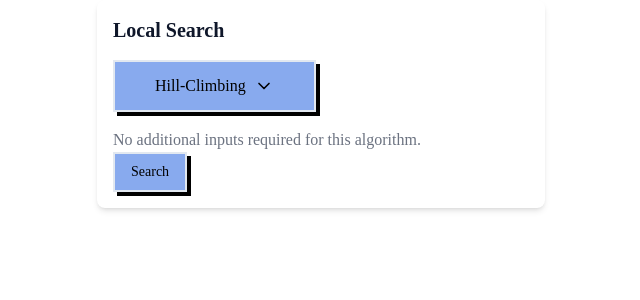
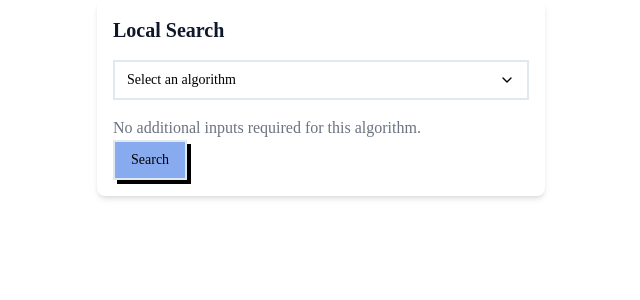
Before and after one commit to ninoaddict/AI-local-search, a React (Create React App) app in the folder src/clients/: page / in a window 1280 px wide. Shown: the top 300 px of the page, without its empty margins (319-959 px from the left). Built offline with nearby package versions, Linux system fonts and the light colour scheme.

Commit message:
feat: api call and display for the response type
Co-authored-by: NgokNgok04 <vladimirmatthew791@gmail.com>

```diff
--- a/src/clients/src/components/algorithm-selection.tsx
+++ b/src/clients/src/components/algorithm-selection.tsx
@@ -1,33 +1,42 @@
 "use client";
 
 import { useState } from "react";
-import Select from "./ui/select";
-import Button from "./ui/button";
+import {
+  Select,
+  SelectTrigger,
+  SelectContent,
+  SelectItem,
+  SelectValue,
+} from "./ui/select";
+import { Button } from "./ui/button";
 import Input from "./ui/input";
 
 const algorithms = [
-  { value: "Hill-Climbing" },
+  { value: "Hill-Climbing", endpoint: "/steepest" },
   {
     value: "Hill-Climbing with Sideways Move",
-    inputs: [{ placeholder: "Max Iteration: " }],
+    endpoint: "/sideways",
+    inputs: [{ placeholder: "Max Iteration: ", paramName: "maxMove" }],
   },
   {
     value: "Random Restart Hill-Climbing",
-    inputs: [{ placeholder: "Max Restart: " }],
+    endpoint: "/random-restart",
+    inputs: [{ placeholder: "Max Restart: ", paramName: "maxRestart" }],
   },
-  { value: "Stochastic Hill-climbing" },
-  { value: "Simulated Annealing" },
+  { value: "Stochastic Hill-climbing", endpoint: "/stochastic" },
+  { value: "Simulated Annealing", endpoint: "/simulated" },
   {
     value: "Genetic Algorithm",
+    endpoint: "/genetic",
     inputs: [
-      { placeholder: "Population Size: " },
-      { placeholder: "Iteration Time: " },
+      { placeholder: "Population Size: ", paramName: "initPopulation" },
+      { placeholder: "Iteration Time: ", paramName: "maxIter" },
     ],
   },
 ];
 
 interface AlgorithmSelectionProps {
-  onSearch: (selectedAlgorithm: string, inputValues: string[]) => void;
+  onSearch: (data: any) => void; // TODO: Define more specific type if available
 }
 
 export default function AlgorithmSelection({
@@ -42,6 +51,7 @@ export default function AlgorithmSelection({
   );
 
   const handleAlgorithmChange = (value: string) => {
+    console.log("HANDLE CHANGE");
     const selectedAlg = algorithms.find((alg) => alg.value === value);
     setSelectedAlgorithm(value);
     setInputValues(selectedAlg?.inputs ? selectedAlg.inputs.map(() => "") : []);
@@ -49,27 +59,30 @@ export default function AlgorithmSelection({
 
   // TODO: Pass to the right endpoint
   const handleSearch = async () => {
-    console.log("Algorithm: ", selectedAlgorithm);
-    console.log("Values: ", inputValues);
+    const currentAlgorithm = algorithms.find(
+      (alg) => alg.value === selectedAlgorithm
+    );
+    if (!currentAlgorithm) return;
+
+    const url = new URL(`http://localhost:8080${currentAlgorithm.endpoint}`);
+    if (currentAlgorithm.inputs) {
+      currentAlgorithm.inputs.forEach((input, index) => {
+        if (inputValues[index]) {
+          url.searchParams.append(input.paramName, inputValues[index]);
+        }
+      });
+    }
 
     try {
-      const response = await fetch("/api/dummySearch", {
-        method: "POST",
-        headers: {
-          "Content-Type": "application/json",
-        },
-        body: JSON.stringify({
-          algorithm: selectedAlgorithm,
-          inputs: inputValues,
-        }),
-      });
-
-      if (!response.ok) throw new Error("Failed to fetch");
-
+      const response = await fetch(url.toString());
+      if (!response.ok) {
+        throw new Error(`API call failed with status ${response.status}`);
+      }
       const data = await response.json();
-      onSearch(selectedAlgorithm, inputValues); // Pass both values back to the parent
+      onSearch(data);
     } catch (error) {
-      console.error("Error fetching data:", error);
+      console.error("API call error:", error);
+      onSearch(null);
     }
   };
 
@@ -81,10 +94,18 @@ export default function AlgorithmSelection({
     <div className="max-w-md p-4 mx-auto bg-white rounded-lg shadow-md">
       <h2 className="mb-4 text-xl font-bold">Local Search</h2>
 
-      <Select
-        items={algorithms.map((alg) => alg.value)}
-        onValueChange={handleAlgorithmChange}
-      />
+      <Select onValueChange={handleAlgorithmChange}>
+        <SelectTrigger>
+          <SelectValue placeholder="Select an algorithm" />
+        </SelectTrigger>
+        <SelectContent>
+          {algorithms.map((alg) => (
+            <SelectItem key={alg.value} value={alg.value}>
+              {alg.value}
+            </SelectItem>
+          ))}
+        </SelectContent>
+      </Select>
 
       <div className="mt-4 space-y-2">
         {currentAlgorithm?.inputs && currentAlgorithm.inputs.length > 0 ? (
@@ -95,7 +116,7 @@ export default function AlgorithmSelection({
               </label>
               <Input
                 key={index}
-                value={inputValues[index]} // Use the corresponding input value
+                value={inputValues[index]}
                 setValue={(newValue: string) => {
                   setInputValues((prevValues) => {
                     const updatedValues = [...prevValues];
--- a/src/clients/src/components/cube-state.tsx
+++ b/src/clients/src/components/cube-state.tsx
@@ -1,5 +1,3 @@
-import Button from "./ui/button";
-
 interface CubeStateProps {
   matrixData: number[];
 }
@@ -8,6 +6,7 @@ export default function CubeState({ matrixData }: CubeStateProps) {
   const handleCLick = () => {
     console.log("clicked");
   };
+
   return (
     <div className="flex flex-wrap gap-4">
       {Array.from({ length: 5 }, (_, index) => (
--- a/src/clients/src/components/ui/button.tsx
+++ b/src/clients/src/components/ui/button.tsx
@@ -1,27 +1,55 @@
-'use client'
+import { Slot } from "@radix-ui/react-slot";
+import { cva, type VariantProps } from "class-variance-authority";
 
-import { ClassValue } from 'clsx'
+import * as React from "react";
 
-import { cn } from '../../lib/utils'
+import { cn } from "../../lib/utils";
 
-type Props = {
-  className?: ClassValue
-  children: React.ReactNode
-  onClick: (event: React.MouseEvent<HTMLButtonElement>) => void
+const buttonVariants = cva(
+  "inline-flex items-center text-text justify-center whitespace-nowrap rounded-base text-sm font-base ring-offset-white transition-all focus-visible:outline-none focus-visible:ring-2 focus-visible:ring-black focus-visible:ring-offset-2 disabled:pointer-events-none disabled:opacity-50",
+  {
+    variants: {
+      variant: {
+        default:
+          "bg-main border-2 border-border dark:border-darkBorder shadow-light dark:shadow-dark hover:translate-x-boxShadowX hover:translate-y-boxShadowY hover:shadow-none dark:hover:shadow-none",
+        noShadow: "bg-main border-2 border-border dark:border-darkBorder",
+        neutral:
+          "bg-white dark:bg-secondaryBlack dark:text-darkText border-2 border-border dark:border-darkBorder shadow-light dark:shadow-dark hover:translate-x-boxShadowX hover:translate-y-boxShadowY hover:shadow-none dark:hover:shadow-none",
+        reverse:
+          "bg-main border-2 border-border dark:border-darkBorder hover:translate-x-reverseBoxShadowX hover:translate-y-reverseBoxShadowY hover:shadow-light dark:hover:shadow-dark",
+      },
+      size: {
+        default: "h-10 px-4 py-2",
+        sm: "h-9 px-3",
+        lg: "h-11 px-8",
+        icon: "h-10 w-10",
+      },
+    },
+    defaultVariants: {
+      variant: "default",
+      size: "default",
+    },
+  }
+);
+
+export interface ButtonProps
+  extends React.ButtonHTMLAttributes<HTMLButtonElement>,
+    VariantProps<typeof buttonVariants> {
+  asChild?: boolean;
 }
 
-export default function Button({ className, children, onClick }: Props) {
-  return (
-    <button
-      role="button"
-      aria-label="Click to perform an action"
-      onClick={onClick}
-      className={cn(
-        'flex text-text cursor-pointer items-center rounded-base border-2 border-border dark:border-darkBorder bg-main px-4 py-2 text-sm font-base shadow-light dark:shadow-dark transition-all hover:translate-x-boxShadowX hover:translate-y-boxShadowY hover:shadow-none dark:hover:shadow-none',
-        className,
-      )}
-    >
-      {children}
-    </button>
-  )
-}
+const Button = React.forwardRef<HTMLButtonElement, ButtonProps>(
+  ({ className, variant, size, asChild = false, ...props }, ref) => {
+    const Comp = asChild ? Slot : "button";
+    return (
+      <Comp
+        className={cn(buttonVariants({ variant, size, className }))}
+        ref={ref}
+        {...props}
+      />
+    );
+  }
+);
+Button.displayName = "Button";
+
+export { Button, buttonVariants };
--- a/src/clients/src/components/ui/select.tsx
+++ b/src/clients/src/components/ui/select.tsx
@@ -1,66 +1,167 @@
 "use client";
 
-import { ChevronDown } from "lucide-react";
-import { useState } from "react";
+import * as SelectPrimitive from "@radix-ui/react-select";
+import { Check, ChevronDown, ChevronUp } from "lucide-react";
 
-export default function Select({
-  items,
-  onValueChange,
-}: {
-  items: string[];
-  onValueChange: (value: string) => void;
-}) {
-  const defaultItem = items[0]; // Set the default selected item to the first item
-  const [selectedItem, setSelectedItem] = useState<string>(defaultItem);
-  const [isActiveSelect, setIsActiveSelect] = useState(false);
+import * as React from "react";
 
-  const handleItemClick = (itemName: string) => {
-    setSelectedItem(itemName);
-    setIsActiveSelect(false);
-    onValueChange(itemName); // Call onValueChange with the selected item
-  };
+import { cn } from "../../lib/utils";
 
-  return (
-    <div
-      data-state={isActiveSelect ? "open" : "closed"}
-      className="relative group text-text"
-      aria-expanded={isActiveSelect}
+const Select = SelectPrimitive.Root;
+
+const SelectGroup = SelectPrimitive.Group;
+
+const SelectValue = SelectPrimitive.Value;
+
+const SelectTrigger = React.forwardRef<
+  React.ElementRef<typeof SelectPrimitive.Trigger>,
+  React.ComponentPropsWithoutRef<typeof SelectPrimitive.Trigger>
+>(({ className, children, ...props }, ref) => (
+  <SelectPrimitive.Trigger
+    ref={ref}
+    className={cn(
+      "flex h-10 w-full items-center text-text dark:text-darkText bg-white dark:bg-secondaryBlack justify-between rounded-base border-2 border-border dark:border-darkBorder px-3 py-2 text-sm font-base ring-offset-white placeholder:text-text/50 focus:outline-none focus:ring-2 focus:ring-black focus:ring-offset-2 disabled:cursor-not-allowed disabled:opacity-50 [&>span]:line-clamp-1",
+      className
+    )}
+    {...props}
+  >
+    {children}
+    <SelectPrimitive.Icon asChild>
+      <ChevronDown className="w-4 h-4" />
+    </SelectPrimitive.Icon>
+  </SelectPrimitive.Trigger>
+));
+SelectTrigger.displayName = SelectPrimitive.Trigger.displayName;
+
+const SelectScrollUpButton = React.forwardRef<
+  React.ElementRef<typeof SelectPrimitive.ScrollUpButton>,
+  React.ComponentPropsWithoutRef<typeof SelectPrimitive.ScrollUpButton>
+>(({ className, ...props }, ref) => (
+  <SelectPrimitive.ScrollUpButton
+    ref={ref}
+    className={cn(
+      "flex cursor-default text-text items-center justify-center py-1",
+      className
+    )}
+    {...props}
+  >
+    <ChevronUp className="w-4 h-4" />
+  </SelectPrimitive.ScrollUpButton>
+));
+SelectScrollUpButton.displayName = SelectPrimitive.ScrollUpButton.displayName;
+
+const SelectScrollDownButton = React.forwardRef<
+  React.ElementRef<typeof SelectPrimitive.ScrollDownButton>,
+  React.ComponentPropsWithoutRef<typeof SelectPrimitive.ScrollDownButton>
+>(({ className, ...props }, ref) => (
+  <SelectPrimitive.ScrollDownButton
+    ref={ref}
+    className={cn(
+      "flex cursor-default text-text items-center justify-center py-1 font-base",
+      className
+    )}
+    {...props}
+  >
+    <ChevronDown className="w-4 h-4" />
+  </SelectPrimitive.ScrollDownButton>
+));
+SelectScrollDownButton.displayName =
+  SelectPrimitive.ScrollDownButton.displayName;
+
+const SelectContent = React.forwardRef<
+  React.ElementRef<typeof SelectPrimitive.Content>,
+  React.ComponentPropsWithoutRef<typeof SelectPrimitive.Content>
+>(({ className, children, position = "popper", ...props }, ref) => (
+  <SelectPrimitive.Portal>
+    <SelectPrimitive.Content
+      ref={ref}
+      className={cn(
+        "relative z-50 max-h-96 min-w-[8rem] overflow-hidden rounded-base border-2 border-border dark:border-darkBorder bg-main font-base text-text data-[state=open]:animate-in data-[state=closed]:animate-out data-[state=closed]:fade-out-0 data-[state=open]:fade-in-0 data-[state=closed]:zoom-out-95 data-[state=open]:zoom-in-95 data-[side=bottom]:slide-in-from-top-2 data-[side=left]:slide-in-from-right-2 data-[side=right]:slide-in-from-left-2 data-[side=top]:slide-in-from-bottom-2",
+        position === "popper" &&
+          "data-[side=bottom]:translate-y-1 data-[side=left]:-translate-x-1 data-[side=right]:translate-x-1 data-[side=top]:-translate-y-1",
+        className
+      )}
+      position={position}
+      {...props}
     >
-      <button
-        onClick={() => {
-          setIsActiveSelect(!isActiveSelect);
-        }}
-        onBlur={() => {
-          setIsActiveSelect(false);
-        }}
-        aria-haspopup="listbox"
-        aria-labelledby="select-label"
-        className="flex min-w-[160px] w-max cursor-pointer items-center rounded-base border-2 border-border dark:border-darkBorder bg-main px-10 py-3 font-base shadow-light dark:shadow-dark transition-all hover:translate-x-boxShadowX hover:translate-y-boxShadowY hover:shadow-none dark:hover:shadow-none"
+      <SelectScrollUpButton />
+      <SelectPrimitive.Viewport
+        className={cn(
+          "p-1",
+          position === "popper" &&
+            "h-[var(--radix-select-trigger-height)] w-full min-w-[var(--radix-select-trigger-width)]"
+        )}
       >
-        <div className="flex items-center mx-auto">
-          {selectedItem}
-          <ChevronDown
-            className={
-              "ml-2 h-5 w-5 transition-transform group-data-[state=open]:rotate-180 group-data-[state=closed]:rotate-0 ease-in-out"
-            }
-          />
-        </div>
-      </button>
-      <div
-        role="listbox"
-        aria-labelledby="select-label"
-        className="absolute left-0 min-w-[160px] overflow-x-hidden w-max group-data-[state=open]:top-20 group-data-[state=open]:opacity-100 group-data-[state=closed]:invisible group-data-[state=closed]:top-[50px] group-data-[state=closed]:opacity-0 group-data-[state=open]:visible rounded-base border-2 border-border dark:border-darkBorder font-base shadow-light dark:shadow-dark transition-all"
-      >
-        {items.map((item, index) => (
-          <button
-            key={index}
-            onClick={() => handleItemClick(item)}
-            className="block w-full px-5 py-3 border-b-2 border-border dark:border-darkBorder bg-main hover:bg-mainAccent"
-          >
-            {item}
-          </button>
-        ))}
-      </div>
-    </div>
-  );
-}
+        {children}
+      </SelectPrimitive.Viewport>
+      <SelectScrollDownButton />
+    </SelectPrimitive.Content>
+  </SelectPrimitive.Portal>
+));
+SelectContent.displayName = SelectPrimitive.Content.displayName;
+
+const SelectLabel = React.forwardRef<
+  React.ElementRef<typeof SelectPrimitive.Label>,
+  React.ComponentPropsWithoutRef<typeof SelectPrimitive.Label>
+>(({ className, ...props }, ref) => (
+  <SelectPrimitive.Label
+    ref={ref}
+    className={cn(
+      "border-2 border-transparent py-1.5 pl-8 pr-2 text-sm font-base text-black/80",
+      className
+    )}
+    {...props}
+  />
+));
+SelectLabel.displayName = SelectPrimitive.Label.displayName;
+
+const SelectItem = React.forwardRef<
+  React.ElementRef<typeof SelectPrimitive.Item>,
+  React.ComponentPropsWithoutRef<typeof SelectPrimitive.Item>
+>(({ className, children, ...props }, ref) => (
+  <SelectPrimitive.Item
+    ref={ref}
+    className={cn(
+      "relative flex w-full text-text cursor-default select-none items-center rounded-base border-2 border-transparent py-1.5 pl-8 pr-2 text-sm font-base outline-none focus:border-border dark:focus:border-darkBorder data-[disabled]:pointer-events-none data-[disabled]:opacity-50",
+      className
+    )}
+    {...props}
+  >
+    <span className="absolute left-2 flex h-3.5 w-3.5 items-center justify-center">
+      <SelectPrimitive.ItemIndicator>
+        <Check className="w-4 h-4" />
+      </SelectPrimitive.ItemIndicator>
+    </span>
+
+    <SelectPrimitive.ItemText>{children}</SelectPrimitive.ItemText>
+  </SelectPrimitive.Item>
+));
+SelectItem.displayName = SelectPrimitive.Item.displayName;
+
+const SelectSeparator = React.forwardRef<
+  React.ElementRef<typeof SelectPrimitive.Separator>,
+  React.ComponentPropsWithoutRef<typeof SelectPrimitive.Separator>
+>(({ className, ...props }, ref) => (
+  <SelectPrimitive.Separator
+    ref={ref}
+    className={cn(
+      "-mx-1 my-1 h-px bg-border dark:border-darkBorder",
+      className
+    )}
+    {...props}
+  />
+));
+SelectSeparator.displayName = SelectPrimitive.Separator.displayName;
+
+export {
+  Select,
+  SelectGroup,
+  SelectValue,
+  SelectTrigger,
+  SelectContent,
+  SelectLabel,
+  SelectItem,
+  SelectSeparator,
+  SelectScrollUpButton,
+  SelectScrollDownButton,
+};
```
Also changed, not shown: src/clients/src/App.tsx (+40 -9 lines), src/clients/src/components/video-player.tsx (+26 -11 lines), src/clients/src/types/response-types.ts (added, +55 -0 lines), 2 other files (tests, documents, lock files or other folders).
